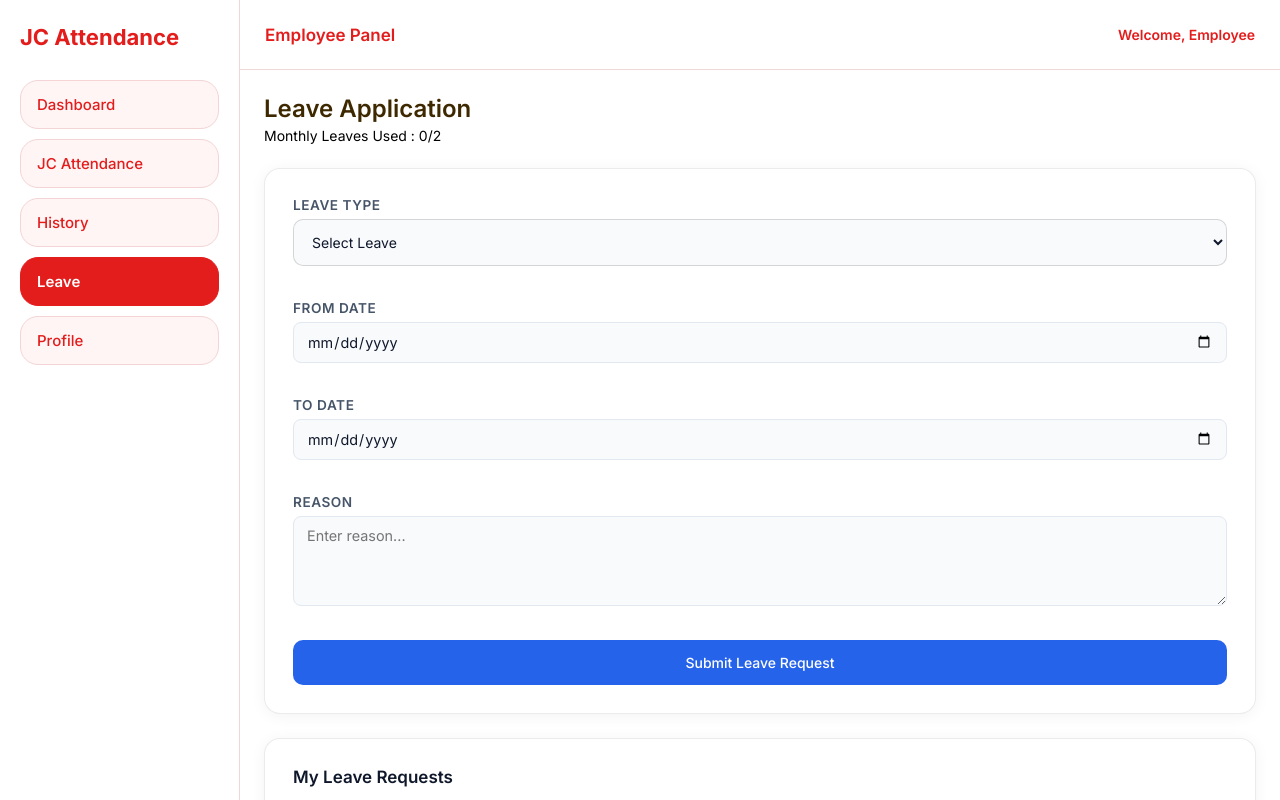
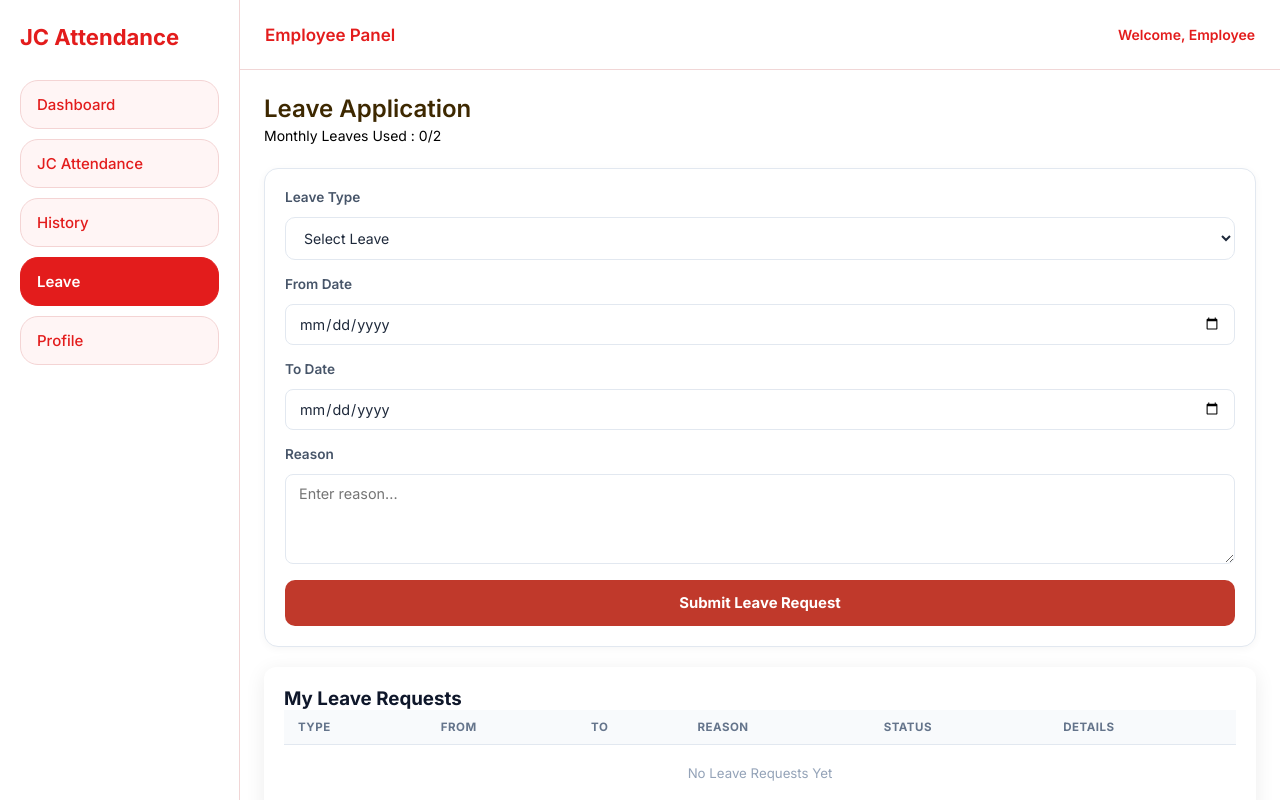
Before and after one commit to aadishjaindesign/Attendancefrontend, a React (Vite) app: page /employee/leave in a window 1280 px wide. Shown: the top 800 px of the page. Built offline with nearby package versions, Linux system fonts and the light colour scheme.

Commit message:
UI improvements for attendance buttons

```diff
--- a/src/pages/employee/AttendanceHistory.jsx
+++ b/src/pages/employee/AttendanceHistory.jsx
@@ -16,12 +16,13 @@ function History() {
   }, []);
 
 const fetchHistory = async () => {
-
   try {
-
     const res = await axios.get(
       `${API_URL}/api/attendance/${user._id}`
     );
+
+    console.log("ATTENDANCE DATA =>", res.data);
+
     setRecords(res.data);
 
   } catch (error) {
--- a/src/pages/employee/Leave.jsx
+++ b/src/pages/employee/Leave.jsx
@@ -1,14 +1,16 @@
 import { useEffect, useState } from "react";
 import axios from "axios";
 import "../../styles/employee/leave.css";
+
+const API_URL = "https://attendance-backend-ym0q.onrender.com";
 
 function Leave() {
   const user = JSON.parse(localStorage.getItem("user"));
 
   const [leaves, setLeaves] = useState([]);
-  const [selectedReason, setSelectedReason] = useState(null);
-
-  const API_URL = "https://attendance-backend-ym0q.onrender.com";
+  const [selectedLeave, setSelectedLeave] = useState(null); // modal ke liye
+  const [loading, setLoading] = useState(false);
+  const [toastMsg, setToastMsg] = useState({ text: "", type: "" });
 
   const [form, setForm] = useState({
     leaveType: "",
@@ -21,11 +23,14 @@ function Leave() {
     fetchLeaves();
   }, []);
 
+  const showToast = (text, type = "success") => {
+    setToastMsg({ text, type });
+    setTimeout(() => setToastMsg({ text: "", type: "" }), 3000);
+  };
+
   const fetchLeaves = async () => {
     try {
-      const res = await axios.get(
-        `${API_URL}/api/leave/employee/${user._id}`
-      );
+      const res = await axios.get(`${API_URL}/api/leave/employee/${user._id}`);
       setLeaves(res.data);
     } catch (error) {
       console.log(error);
@@ -33,15 +38,13 @@ function Leave() {
   };
 
   const handleChange = (e) => {
-    setForm({
-      ...form,
-      [e.target.name]: e.target.value,
-    });
+    setForm({ ...form, [e.target.name]: e.target.value });
   };
 
   const handleSubmit = async (e) => {
     e.preventDefault();
-
+    if (loading) return;
+    setLoading(true);
     try {
       await axios.post(`${API_URL}/api/leave/apply`, {
         employee: user._id,
@@ -50,35 +53,96 @@ function Leave() {
         toDate: form.toDate,
         reason: form.reason,
       });
-
-      alert("Leave Request Sent");
-
-      setForm({
-        leaveType: "",
-        fromDate: "",
-        toDate: "",
-        reason: "",
-      });
-
+      showToast("Leave request submitted successfully!", "success");
+      setForm({ leaveType: "", fromDate: "", toDate: "", reason: "" });
       fetchLeaves();
     } catch (err) {
-      alert(err.response?.data?.message || "Error submitting leave");
+      showToast(err.response?.data?.message || "Error submitting leave", "error");
+    } finally {
+      setLoading(false);
     }
   };
 
-  // ✅ IMPORTANT FIX: rejected not counted
+  // Rejected leaves count nahi honge monthly limit mein
   const currentMonthLeaves = leaves.filter(
     (leave) => leave.status !== "Rejected"
   ).length;
 
+  const statusClass = (s) => {
+    if (s === "Approved") return "approved-status";
+    if (s === "Rejected") return "rejected-status";
+    return "pending-status";
+  };
+
   return (
     <div>
+      {/* Toast notification */}
+      {toastMsg.text && (
+        <div className={`leave-toast leave-toast-${toastMsg.type}`}>
+          {toastMsg.text}
+        </div>
+      )}
+
+      {/* ── Reason / Rejection Modal ── */}
+      {selectedLeave && (
+        <div className="modal-overlay" onClick={() => setSelectedLeave(null)}>
+          <div className="modal-box" onClick={(e) => e.stopPropagation()}>
+            {/* Header */}
+            <div className="modal-header">
+              <h3>
+                {selectedLeave.status === "Rejected"
+                  ? "❌ Leave Rejection Slip"
+                  : "📋 Leave Details"}
+              </h3>
+              <span className={`modal-status ${statusClass(selectedLeave.status)}`}>
+                {selectedLeave.status}
+              </span>
+            </div>
+
+            {/* Info rows */}
+            <div className="modal-rows">
+              <div className="modal-row">
+                <span>Leave Type</span>
+                <strong>{selectedLeave.leaveType}</strong>
+              </div>
+              <div className="modal-row">
+                <span>From</span>
+                <strong>{new Date(selectedLeave.fromDate).toLocaleDateString("en-IN")}</strong>
+              </div>
+              <div className="modal-row">
+                <span>To</span>
+                <strong>{new Date(selectedLeave.toDate).toLocaleDateString("en-IN")}</strong>
+              </div>
+              <div className="modal-row">
+                <span>My Reason</span>
+                <strong>{selectedLeave.reason}</strong>
+              </div>
+            </div>
+
+            {/* Rejection reason box — sirf rejected leave pe */}
+            {selectedLeave.status === "Rejected" && (
+              <div className="rejection-box">
+                <p className="rejection-label">Admin Rejection Reason:</p>
+                <p className="rejection-text">
+                  {selectedLeave.rejectionReason || "No reason provided by admin"}
+                </p>
+              </div>
+            )}
+
+            <button className="modal-close-btn" onClick={() => setSelectedLeave(null)}>
+              Close
+            </button>
+          </div>
+        </div>
+      )}
+
+      {/* ── Page Title ── */}
       <div className="page-title">
         <h2>Leave Application</h2>
         <p>Monthly Leaves Used : {currentMonthLeaves}/2</p>
       </div>
 
-      {/* FORM */}
+      {/* ── Form ── */}
       <div className="leave-form-card">
         <form onSubmit={handleSubmit}>
           <div className="form-group">
@@ -130,13 +194,13 @@ function Leave() {
             />
           </div>
 
-          <button className="submit-btn" type="submit">
-            Submit Leave Request
+          <button className="submit-btn" type="submit" disabled={loading}>
+            {loading ? "Submitting..." : "Submit Leave Request"}
           </button>
         </form>
       </div>
 
-      {/* HISTORY TABLE */}
+      {/* ── History Table ── */}
       <div className="history-card">
         <h3>My Leave Requests</h3>
 
@@ -148,45 +212,51 @@ function Leave() {
               <th>To</th>
               <th>Reason</th>
               <th>Status</th>
+              <th>Details</th>
             </tr>
           </thead>
 
           <tbody>
             {leaves.length === 0 ? (
               <tr>
-                <td colSpan="5">No Leave Requests Yet</td>
+                <td colSpan="6" style={{ textAlign: "center", padding: "20px", color: "#94a3b8" }}>
+                  No Leave Requests Yet
+                </td>
               </tr>
             ) : (
               leaves.map((leave) => (
                 <tr key={leave._id}>
                   <td>{leave.leaveType}</td>
 
-                  <td>
-                    {new Date(leave.fromDate).toLocaleDateString()}
+                  <td>{new Date(leave.fromDate).toLocaleDateString("en-IN")}</td>
+
+                  <td>{new Date(leave.toDate).toLocaleDateString("en-IN")}</td>
+
+                  {/* Reason — truncated, click to see full */}
+                  <td
+                    className="leave-reason-cell"
+                    onClick={() => setSelectedLeave(leave)}
+                    title={leave.reason}
+                  >
+                    {leave.reason.length > 20
+                      ? leave.reason.slice(0, 20) + "..."
+                      : leave.reason}
                   </td>
 
                   <td>
-                    {new Date(leave.toDate).toLocaleDateString()}
+                    <span className={statusClass(leave.status)}>
+                      {leave.status}
+                    </span>
                   </td>
 
-                  {/* ✅ CLICKABLE REASON */}
-                  <td
-                    className="leave-reason"
-                    onClick={() => setSelectedReason(leave.reason)}
-                  >
-                    {leave.reason}
-                  </td>
-
-                  <td
-                    className={
-                      leave.status === "Approved"
-                        ? "approved-status"
-                        : leave.status === "Rejected"
-                        ? "rejected-status"
-                        : "pending-status"
-                    }
-                  >
-                    {leave.status}
+                  {/* Details / Rejection Slip button */}
+                  <td>
+                    <button
+                      className={`detail-btn ${leave.status === "Rejected" ? "detail-btn-reject" : "detail-btn-view"}`}
+                      onClick={() => setSelectedLeave(leave)}
+                    >
+                      {leave.status === "Rejected" ? "View Slip" : "View"}
+                    </button>
                   </td>
                 </tr>
               ))
@@ -194,25 +264,6 @@ function Leave() {
           </tbody>
         </table>
       </div>
-
-      {/* ✅ REASON MODAL */}
-      {selectedReason && (
-        <div
-          className="modal-overlay"
-          onClick={() => setSelectedReason(null)}
-        >
-          <div
-            className="modal-box"
-            onClick={(e) => e.stopPropagation()}
-          >
-            <h3>Leave Reason</h3>
-            <p>{selectedReason}</p>
-            <button onClick={() => setSelectedReason(null)}>
-              Close
-            </button>
-          </div>
-        </div>
-      )}
     </div>
   );
 }
--- a/src/styles/employee/leave.css
+++ b/src/styles/employee/leave.css
@@ -1,186 +1,340 @@
-/* ── Page title ── */
-.page-title {
-  margin-bottom: clamp(16px, 4vw, 28px);
+@import url('https://fonts.googleapis.com/css2?family=Inter:wght@400;500;600;700;800&display=swap');
+
+* { box-sizing: border-box; }
+
+.leave-page {
+  font-family: 'Inter', sans-serif;
+  padding: 14px;
+  background: #f8fafc;
+  min-height: 100vh;
 }
 
-.page-title h2 {
-  font-size: clamp(18px, 5vw, 26px);
-  font-weight: 600;
-  color: #0f172a;
-  margin: 0 0 4px;
+.page-title { margin-bottom: 20px; }
+.page-title h2 { font-size: clamp(1.1rem, 4vw, 1.4rem); font-weight: 800; color: #0f172a; margin: 0 0 4px; }
+.page-title p  { font-size: 0.85rem; color: #64748b; margin: 0; }
+
+/* Form Card */
+.leave-form-card {
+  background: #fff;
+  border-radius: 14px;
+  border: 1px solid #e2e8f0;
+  padding: 20px;
+  margin-bottom: 20px;
+  box-shadow: 0 2px 8px rgba(0,0,0,0.04);
 }
 
-.page-title p {
-  font-size: clamp(12px, 3vw, 14px);
-  color: #64748b;
+.form-group { margin-bottom: 16px; }
+.form-group label { display: block; font-size: 0.82rem; font-weight: 600; color: #475569; margin-bottom: 6px; }
+
+.form-group input,
+.form-group select,
+.form-group textarea {
+  width: 100%; padding: 11px 14px;
+  border: 1.5px solid #e2e8f0; border-radius: 10px;
+  font-size: 0.88rem; color: #1e293b;
+  font-family: 'Inter', sans-serif; background: #fff;
+  transition: border-color 0.2s;
+}
+.form-group input:focus,
+.form-group select:focus,
+.form-group textarea:focus { outline: none; border-color: #c0392b; }
+
+.form-row { display: grid; grid-template-columns: 1fr 1fr; gap: 12px; }
+
+.submit-btn {
+  width: 100%; padding: 13px;
+  background: #c0392b; color: #fff;
+  border: none; border-radius: 10px;
+  font-size: 0.93rem; font-weight: 700;
+  cursor: pointer; transition: background 0.2s;
+  display: flex; align-items: center; justify-content: center; gap: 8px;
+  min-height: 46px;
+}
+.submit-btn:hover:not(:disabled) { background: #a93226; }
+.submit-btn:disabled { opacity: 0.7; cursor: not-allowed; }
+
+/* History card */
+.leave-history-card {
+  background: #fff; border-radius: 14px;
+  border: 1px solid #e2e8f0; overflow: hidden;
+  box-shadow: 0 2px 8px rgba(0,0,0,0.04);
+}
+
+.leave-history-card h3 {
+  font-size: 1rem; font-weight: 700; color: #0f172a;
+  padding: 14px 16px; border-bottom: 1px solid #f1f5f9; margin: 0;
+}
+
+table { width: 100%; border-collapse: collapse; }
+th { background: #f8fafc; padding: 10px 14px; font-size: 0.72rem; font-weight: 700; text-transform: uppercase; letter-spacing: 0.5px; color: #64748b; text-align: left; border-bottom: 1px solid #e2e8f0; }
+td { padding: 11px 14px; font-size: 0.83rem; color: #475569; border-bottom: 1px solid #f8fafc; }
+tbody tr:last-child td { border-bottom: none; }
+tbody tr:hover td { background: #fafbfd; }
+
+.no-data { text-align: center; padding: 30px; color: #94a3b8; font-size: 0.88rem; }
+
+.leave-status { padding: 3px 10px; border-radius: 20px; font-size: 0.75rem; font-weight: 700; }
+.approved-status { background: #dcfce7; color: #15803d; }
+.rejected-status { background: #fef2f2; color: #dc2626; }
+.pending-status  { background: #fef9c3; color: #92400e; }
+
+.view-slip-btn {
+  display: inline-flex; align-items: center; gap: 5px;
+  padding: 5px 10px; background: #fef2f2; color: #dc2626;
+  border: 1px solid #fecaca; border-radius: 8px;
+  font-size: 0.78rem; font-weight: 600; cursor: pointer;
+  transition: background 0.2s;
+}
+.view-slip-btn:hover { background: #fee2e2; }
+
+/* Rejection Slip Modal */
+.slip-overlay {
+  position: fixed; inset: 0;
+  background: rgba(0,0,0,0.5);
+  z-index: 1000;
+  display: flex; align-items: center; justify-content: center;
+  padding: 16px;
+}
+
+.slip-modal {
+  background: #fff; border-radius: 16px;
+  padding: 24px; width: 100%; max-width: 420px;
+  box-shadow: 0 20px 60px rgba(0,0,0,0.2);
+}
+
+.slip-header {
+  display: flex; align-items: center; gap: 10px;
+  margin-bottom: 20px;
+}
+.slip-header h3 { font-size: 1.1rem; font-weight: 800; color: #1e293b; margin: 0; }
+
+.slip-body { display: flex; flex-direction: column; gap: 12px; }
+
+.slip-row {
+  display: flex; justify-content: space-between; align-items: center;
+  padding: 10px 14px; background: #f8fafc;
+  border-radius: 8px; font-size: 0.85rem;
+}
+.slip-row span { color: #64748b; }
+.slip-row strong { color: #1e293b; }
+
+.slip-rejection-reason {
+  background: #fef2f2; border: 1px solid #fecaca;
+  border-radius: 10px; padding: 14px;
+}
+.slip-rejection-reason span { font-size: 0.78rem; font-weight: 700; color: #dc2626; text-transform: uppercase; letter-spacing: 0.5px; }
+.slip-rejection-reason p { margin: 6px 0 0; font-size: 0.88rem; color: #7f1d1d; font-weight: 500; }
+
+.slip-close-btn {
+  width: 100%; margin-top: 20px; padding: 12px;
+  background: #1e293b; color: #fff; border: none;
+  border-radius: 10px; font-size: 0.9rem; font-weight: 700;
+  cursor: pointer; transition: background 0.2s;
+}
+.slip-close-btn:hover { background: #0f172a; }
+
+@media (max-width: 480px) {
+  .leave-page { padding: 12px; }
+  .form-row { grid-template-columns: 1fr; }
+}
+
+@media (min-width: 769px) {
+  .leave-page { padding: 24px; }
+}
+
+/* ══════════════════════════════════════
+   NEW ADDITIONS — Leave.jsx extra styles
+   ══════════════════════════════════════ */
+
+/* Toast notification */
+.leave-toast {
+  position: fixed;
+  top: 18px;
+  right: 18px;
+  z-index: 9999;
+  padding: 13px 20px;
+  border-radius: 10px;
+  font-size: 14px;
+  font-weight: 600;
+  box-shadow: 0 4px 20px rgba(0,0,0,0.15);
+  animation: toastIn 0.3s ease;
+}
+.leave-toast-success { background: #22c55e; color: #fff; }
+.leave-toast-error   { background: #ef4444; color: #fff; }
+
+@keyframes toastIn {
+  from { transform: translateX(110%); opacity: 0; }
+  to   { transform: translateX(0);    opacity: 1; }
+}
+
+/* ── Detail / Slip button in table ── */
+.detail-btn {
+  display: inline-flex;
+  align-items: center;
+  gap: 4px;
+  padding: 4px 11px;
+  border-radius: 8px;
+  font-size: clamp(11px, 2.5vw, 12px);
+  font-weight: 600;
+  cursor: pointer;
+  border: 1px solid transparent;
+  transition: background 0.15s;
+  white-space: nowrap;
+}
+
+.detail-btn-reject {
+  background: #fee2e2;
+  color: #991b1b;
+  border-color: #fecaca;
+}
+.detail-btn-reject:hover { background: #fecaca; }
+
+.detail-btn-view {
+  background: #f1f5f9;
+  color: #475569;
+  border-color: #e2e8f0;
+}
+.detail-btn-view:hover { background: #e2e8f0; }
+
+/* ── Reason cell — truncated, clickable ── */
+.leave-reason-cell {
+  max-width: 140px;
+  overflow: hidden;
+  text-overflow: ellipsis;
+  white-space: nowrap;
+  cursor: pointer;
+  color: #2563eb;
+  font-size: clamp(12px, 3vw, 13px);
+}
+.leave-reason-cell:hover { text-decoration: underline; }
+
+/* ── Modal ── */
+.modal-overlay {
+  position: fixed;
+  inset: 0;
+  background: rgba(0, 0, 0, 0.45);
+  z-index: 1000;
+  display: flex;
+  align-items: center;
+  justify-content: center;
+  padding: 16px;
+}
+
+.modal-box {
+  background: #fff;
+  border-radius: 16px;
+  padding: clamp(18px, 5vw, 28px);
+  width: 100%;
+  max-width: 420px;
+  box-shadow: 0 20px 60px rgba(0, 0, 0, 0.2);
+  animation: modalIn 0.2s ease;
+}
+
+@keyframes modalIn {
+  from { transform: scale(0.95); opacity: 0; }
+  to   { transform: scale(1);    opacity: 1; }
+}
+
+/* Modal header */
+.modal-header {
+  display: flex;
+  align-items: center;
+  justify-content: space-between;
+  gap: 10px;
+  margin-bottom: 18px;
+  flex-wrap: wrap;
+}
+
+.modal-header h3 {
+  font-size: clamp(14px, 4vw, 17px);
+  font-weight: 700;
+  color: #0f172a;
   margin: 0;
 }
 
-/* ── Leave form card ── */
-.leave-form-card {
-  background: #ffffff;
-  padding: clamp(14px, 5vw, 28px);
-  border-radius: 16px;
-  border: 0.5px solid rgba(0, 0, 0, 0.08);
-  box-shadow: 0 2px 16px rgba(0, 0, 0, 0.05);
-  margin-bottom: clamp(14px, 4vw, 24px);
-  width: 100%;
-  box-sizing: border-box;
+.modal-status {
+  font-size: 12px;
+  font-weight: 700;
+  padding: 4px 12px;
+  border-radius: 20px;
 }
 
-.leave-form-card form {
-  display: grid;
-  gap: clamp(12px, 3vw, 18px);
+/* Modal info rows */
+.modal-rows {
+  display: flex;
+  flex-direction: column;
+  gap: 10px;
+  margin-bottom: 16px;
 }
 
-/* ── Form group ── */
-.form-group {
+.modal-row {
   display: flex;
-  flex-direction: column;
-  gap: 6px;
+  justify-content: space-between;
+  align-items: flex-start;
+  gap: 10px;
+  padding: 10px 14px;
+  background: #f8fafc;
+  border-radius: 9px;
+  font-size: clamp(12px, 3vw, 13px);
 }
 
-.form-group label {
-  font-size: clamp(12px, 3vw, 13px);
+.modal-row span {
+  color: #64748b;
   font-weight: 500;
-  color: #475569;
-  text-transform: uppercase;
-  letter-spacing: 0.04em;
+  flex-shrink: 0;
 }
 
-.leave-form-card input,
-.leave-form-card select,
-.leave-form-card textarea {
-  width: 100%;
-  padding: clamp(10px, 3vw, 13px) clamp(12px, 3vw, 14px);
-  border: 0.5px solid rgba(0, 0, 0, 0.15);
-  border-radius: 10px;
-  font-size: clamp(13px, 3vw, 14px);
-  color: #0f172a;
-  background: #f8fafc;
-  outline: none;
-  box-sizing: border-box;
-  transition: border-color 0.15s, background 0.15s;
-  font-family: inherit;
+.modal-row strong {
+  color: #1e293b;
+  font-weight: 600;
+  text-align: right;
+  word-break: break-word;
 }
 
-.leave-form-card input:focus,
-.leave-form-card select:focus,
-.leave-form-card textarea:focus {
-  border-color: #2563eb;
-  background: #ffffff;
+/* Rejection reason box */
+.rejection-box {
+  background: #fef2f2;
+  border: 1px solid #fecaca;
+  border-radius: 10px;
+  padding: 14px;
+  margin-bottom: 16px;
 }
 
-.leave-form-card textarea {
-  resize: vertical;
-  min-height: 90px;
+.rejection-label {
+  font-size: 11px;
+  font-weight: 700;
+  color: #dc2626;
+  text-transform: uppercase;
+  letter-spacing: 0.05em;
+  margin: 0 0 6px;
 }
 
-/* ── Submit button ── */
-.submit-btn {
-  background: #2563eb;
-  color: #ffffff;
-  border: none;
-  padding: clamp(11px, 3vw, 14px) clamp(16px, 4vw, 24px);
-  border-radius: 10px;
-  cursor: pointer;
-  font-size: clamp(13px, 3vw, 14px);
+.rejection-text {
+  font-size: clamp(12px, 3vw, 14px);
+  color: #7f1d1d;
   font-weight: 500;
-  width: 100%;
-  transition: opacity 0.15s, transform 0.1s;
+  margin: 0;
+  line-height: 1.5;
 }
 
-.submit-btn:hover  { opacity: 0.87; }
-.submit-btn:active { transform: scale(0.98); }
+/* Modal close button */
+.modal-close-btn {
+  width: 100%;
+  padding: 12px;
+  background: #1e293b;
+  color: #fff;
+  border: none;
+  border-radius: 10px;
+  font-size: 14px;
+  font-weight: 700;
+  cursor: pointer;
+  transition: background 0.2s;
+}
+.modal-close-btn:hover { background: #0f172a; }
 
-/* ── History card ── */
-.history-card {
-  background: #ffffff;
-  padding: clamp(14px, 5vw, 28px);
-  border-radius: 16px;
-  border: 0.5px solid rgba(0, 0, 0, 0.08);
-  box-shadow: 0 2px 16px rgba(0, 0, 0, 0.05);
-  width: 100%;
-  box-sizing: border-box;
+/* ── 260px fallback ── */
+@media (max-width: 320px) {
+  .modal-box { padding: 14px; }
+  .modal-row { flex-direction: column; gap: 4px; }
+  .modal-row strong { text-align: left; }
 }
-
-.history-card h3 {
-  font-size: clamp(14px, 4vw, 17px);
-  font-weight: 600;
-  color: #0f172a;
-  margin: 0 0 16px;
-}
-
-/* ── Table wrapper — horizontal scroll on small screens ── */
-.history-card {
-  overflow-x: auto;
-}
-
-.history-card table {
-  width: 100%;
-  min-width: 320px;
-  border-collapse: collapse;
-  font-size: clamp(12px, 3vw, 14px);
-}
-
-.history-card th {
-  padding: clamp(8px, 2.5vw, 12px) clamp(10px, 3vw, 14px);
-  text-align: left;
-  font-size: 11px;
-  font-weight: 600;
-  color: #94a3b8;
-  text-transform: uppercase;
-  letter-spacing: 0.05em;
-  border-bottom: 0.5px solid rgba(0, 0, 0, 0.08);
-  white-space: nowrap;
-}
-
-.history-card td {
-  padding: clamp(10px, 2.5vw, 14px) clamp(10px, 3vw, 14px);
-  color: #334155;
-  border-bottom: 0.5px solid rgba(0, 0, 0, 0.05);
-  white-space: nowrap;
-}
-
-.history-card tbody tr:last-child td {
-  border-bottom: none;
-}
-
-.history-card tbody tr:hover td {
-  background: #f8fafc;
-}
-
-/* ── Status badges ── */
-.approved-status,
-.rejected-status,
-.pending-status {
-  display: inline-block;
-  padding: 4px 11px;
-  border-radius: 20px;
-  font-size: clamp(11px, 2.5vw, 12px);
-  font-weight: 500;
-  white-space: nowrap;
-}
-
-.approved-status {
-  background: #dcfce7;
-  color: #166534;
-}
-
-.rejected-status {
-  background: #fee2e2;
-  color: #991b1b;
-}
-
-.pending-status {
-  background: #fef3c7;
-  color: #92400e;
-}
-
-/* ── 260px ultra-small ── */
-@media (max-width: 320px) {
-  .history-card th,
-  .history-card td {
-    padding: 8px 8px;
-  }
-}
```
Lines whose indentation alone changed are shown as unchanged.
